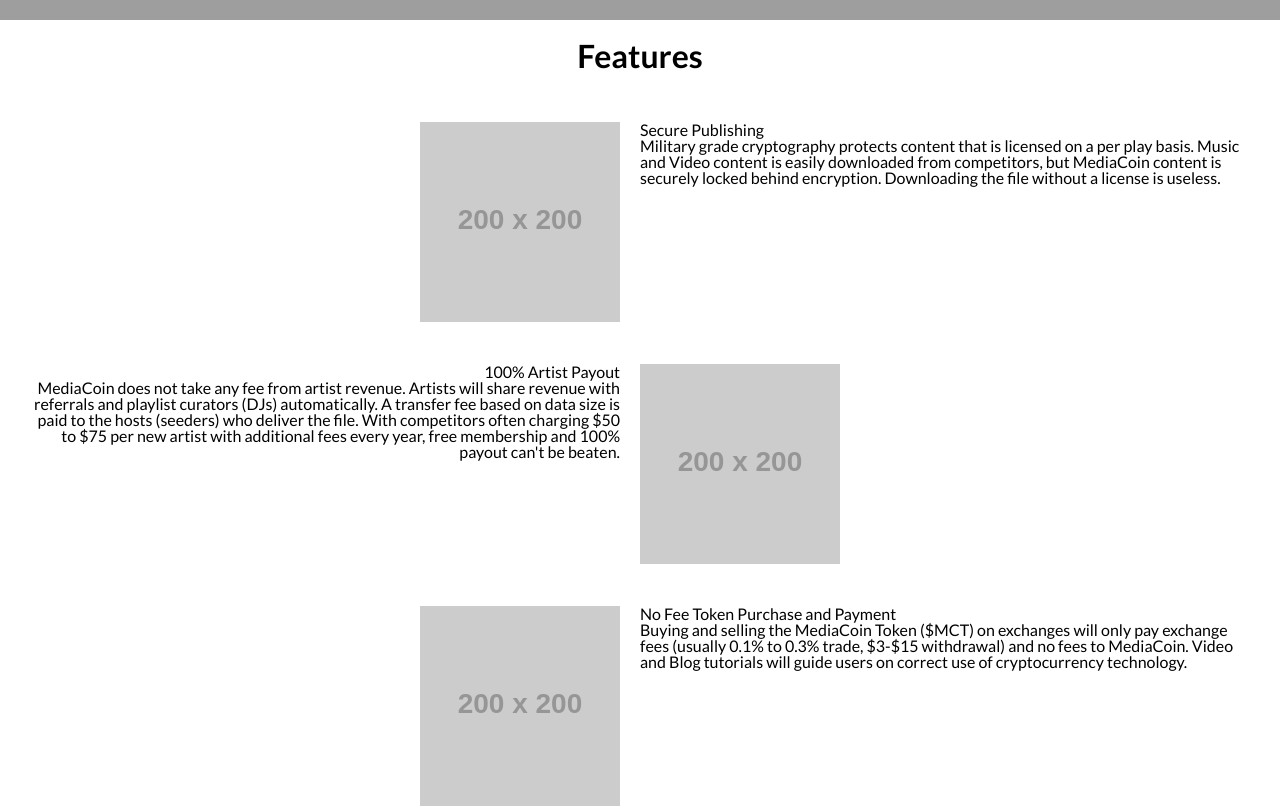
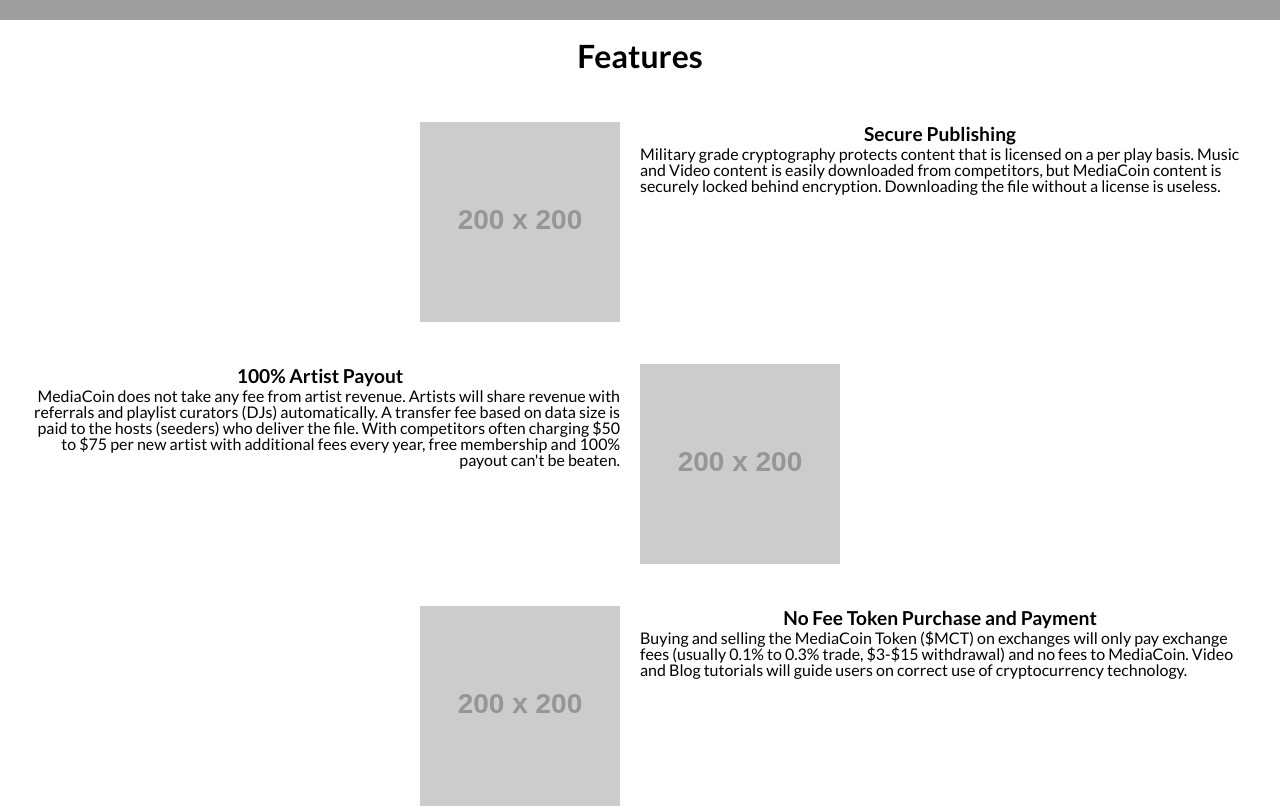
Before and after one commit to RorschachRev/MediaCoin_www, a plain HTML site: page preico_static/index2.html in a window 1280 px wide. Shown: the part 780-1591 px from the top of the page. Drawn offline with Linux system fonts and the light colour scheme; grey boxes are pictures that could not be loaded; placeholder pictures from the web are drawn by us.

Commit message:
stronger h3

```diff
--- a/preico_static/styles.css
+++ b/preico_static/styles.css
@@ -194,6 +194,14 @@
   margin-bottom: 30px;
   text-align: center;
 }
+
+h3 {
+  line-height: 1.25em;
+  font-size: 120%;
+  text-align: center;
+  font-weight: bold;
+}
+
 .main .features .feature {
   flex: 1;
   display: flex;
```
